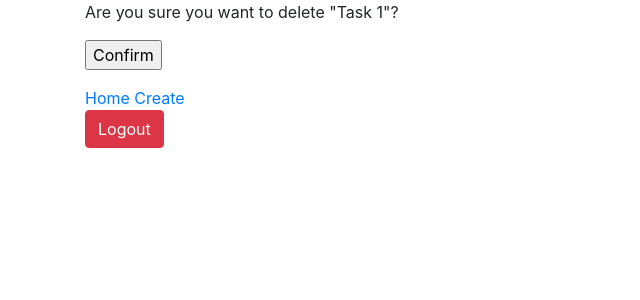
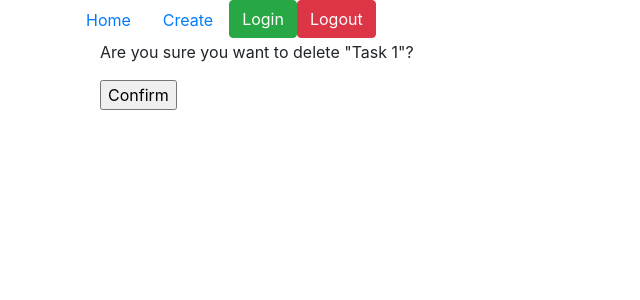
Before and after one commit to ibrizuela-eb/todolist-eda5, a Django app: page /delete/1/ in a window 1280 px wide. Shown: the top 300 px of the page, without its empty margins (0-640 px from the left). Run offline with Django 3.2, Linux system fonts and the light colour scheme; data comes from the database, SQL or seed files in the repository; both versions use the stored data as it was after the commit; some libraries are stand-ins or nearby versions.

Commit message:
modify django version

```diff
--- a/todolist_app/templates/registration/logged_out.html
+++ b/todolist_app/templates/registration/logged_out.html
@@ -1,3 +1,5 @@
+{% load bootstrap4 %}
+{% bootstrap_css %}
 {% block content %}
 <p>Logged out!</p>
 
--- a/todolist_app/templates/registration/login.html
+++ b/todolist_app/templates/registration/login.html
@@ -1,3 +1,5 @@
+{% load bootstrap4 %}
+{% bootstrap_css %}
 {% block content %}
 
 {% if form.errors %}
@@ -16,6 +18,7 @@
 <form method="post" action="{% url 'login' %}">
 {% csrf_token %}
 
+<div class="col">
   <div>
     <td>{{ form.username.label_tag }}</td>
     <td>{{ form.username }}</td>
@@ -29,6 +32,7 @@
     <input type="submit" value="login" />
     <input type="hidden" name="next" value="{{ next }}" />
   </div>
+</div>
 </form>
 
 {# Assumes you setup the password_reset view in your URLconf #}
--- a/todolist_app/templates/todolist_app/base.html
+++ b/todolist_app/templates/todolist_app/base.html
@@ -5,18 +5,25 @@
     </header>
     <main class="container">
         <div class="row">
-            <div class="col">
-            {% block content %}
-            {% endblock %}
-            </div>
+            <ul class="nav justify-content-end">
+                <li class="nav-item">
+                    <a class="nav-link" href="{% url 'todo_list' %}">Home</a>
+                </li>
+                <li class="nav-item">
+                    <a class="nav-link" href="{% url 'create_todo' %}">Create</a>
+                </li>
+                <li class="nav-item">
+                    <a class="btn btn-success" href="{% url 'login' %}"> Login </a>
+                </li>
+                <li class="nav-item">
+                    <a class="btn btn-danger" href="{% url 'logout' %}"> Logout </a>
+                </li>
+            </ul>
         </div>
         <div>
-            <div>
-                <a href="{% url 'todo_list' %}">Home</a>
-                <a href="{% url 'create_todo' %}">Create</a>
-            </div>
-            <div>
-                <a class="btn btn-danger" href="{% url 'logout' %}">Logout</a>
+            <div class="col">
+                {% block content %}
+                {% endblock %}
             </div>
         </div>
     </main>
```
Also changed, not shown: db.sqlite3, todolist_app/migrations/0006_delete_sessions.py (added). Lines whose indentation alone changed are shown as unchanged.
